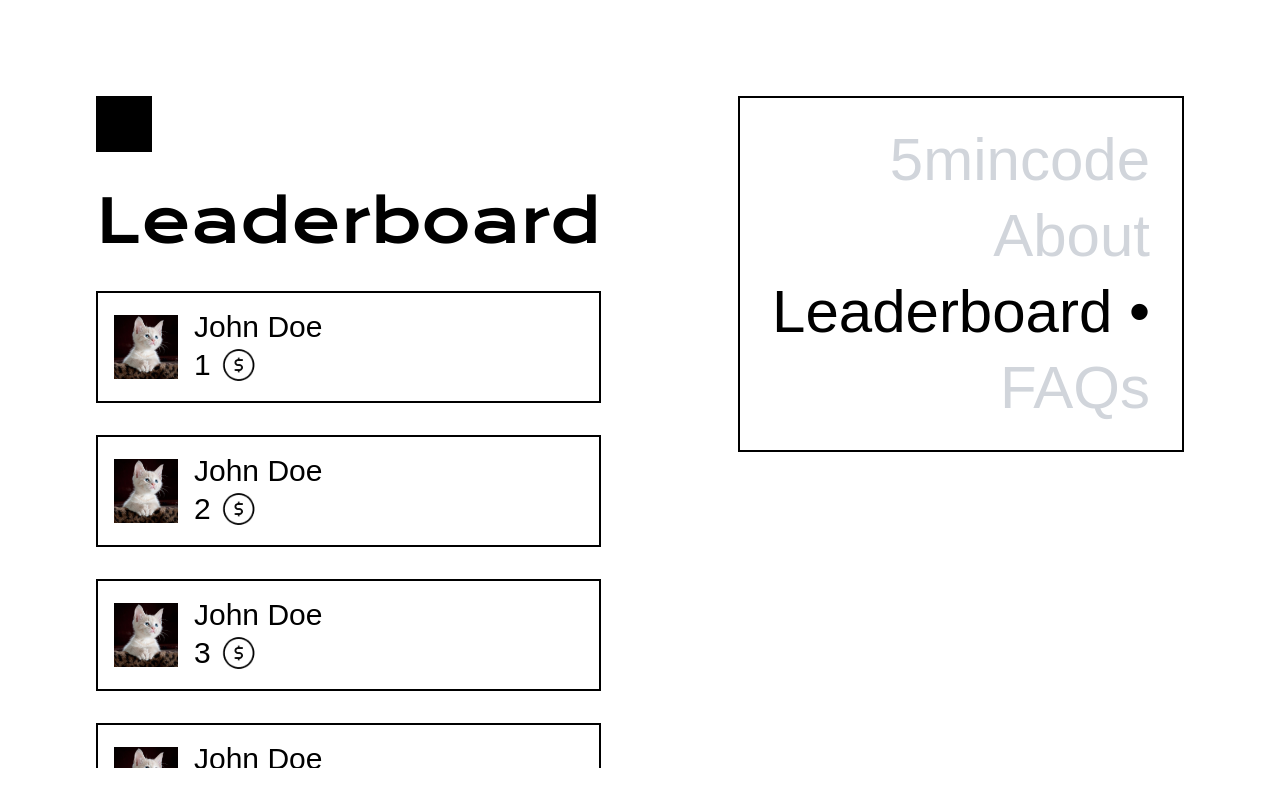
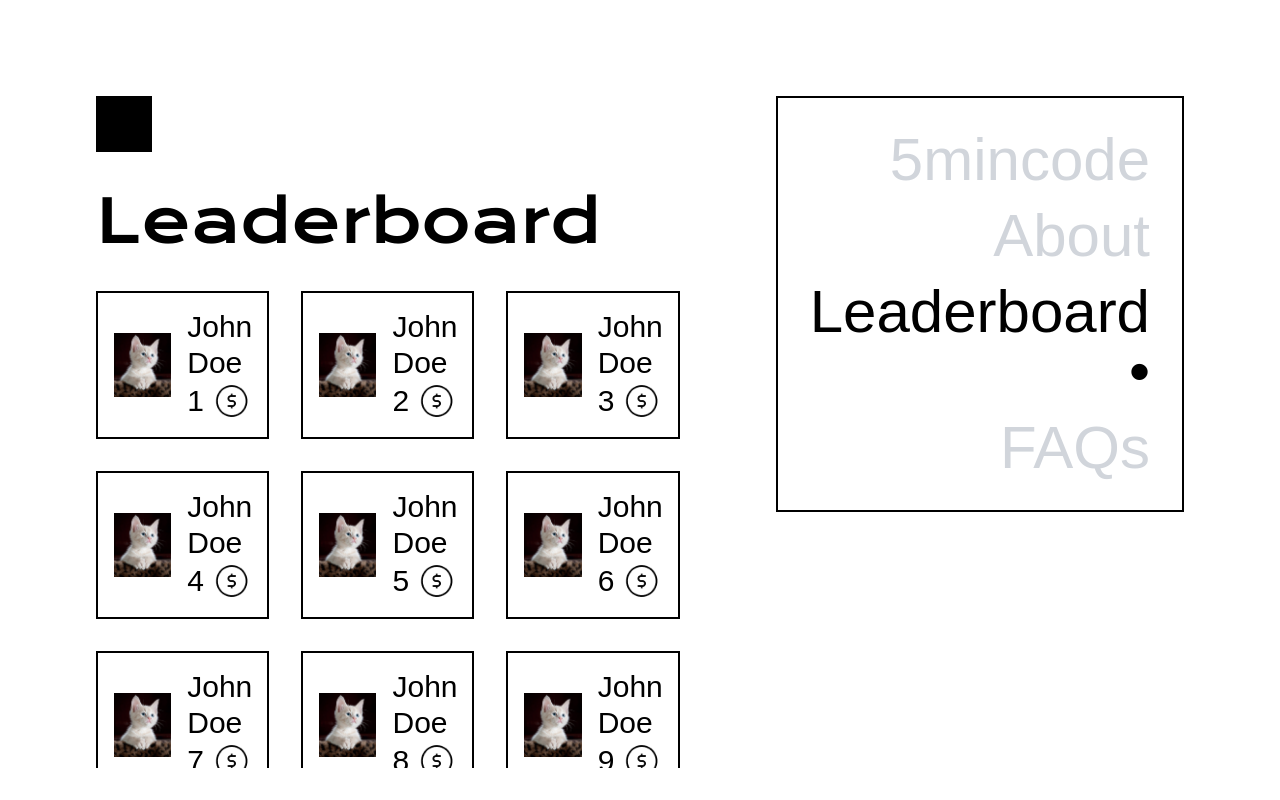
Before and after one commit to princesanjivy/5mincode, a Next.js app: page /leaderboard in a window 1280 px wide. Built offline with nearby package versions, Linux system fonts and the light colour scheme; no server answers; a web font is replaced by a local one.

Commit message:
changed grid length

```diff
--- a/app/leaderboard/page.tsx
+++ b/app/leaderboard/page.tsx
@@ -35,7 +35,7 @@ const Leaderboard = () => {
         </header>
         {/* Content  */}
         <div className="overflow-x-auto flex-grow mb-8">
-          <div className="grid 2xl:grid-rows-4  2xl:grid-flow-col sm:grid-cols-1 sm:grid-flow-row gap-8">
+          <div className="grid grid-cols-3 grid-flow-row gap-8">
             {[1, 2, 3, 4, 5, 6, 7, 8, 9, 10, 11, 12].map((item) => (
               <ProfileCard
                 key={item}
```
